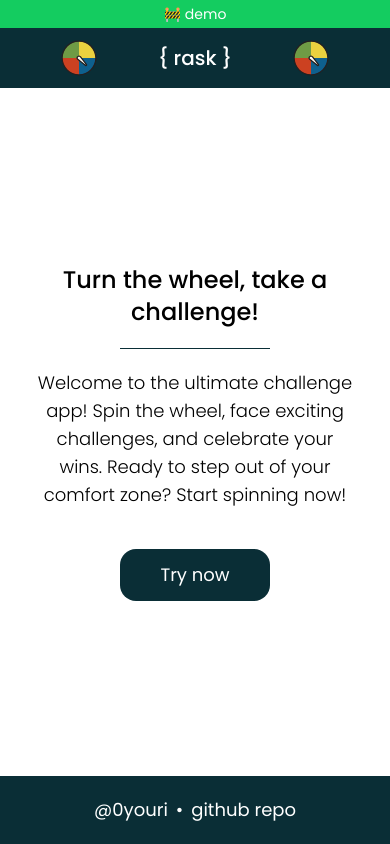
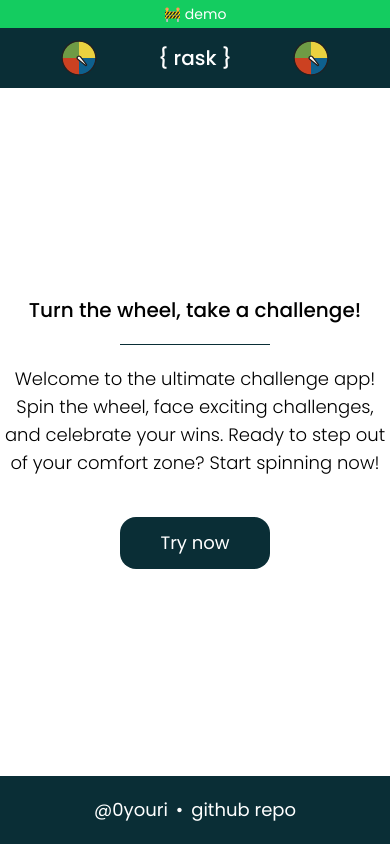
Before and after one commit to 0youri/rask, a Nuxt app in the folder frontend/: page / in a window 390 px wide. Built offline with nearby package versions, Linux system fonts and the light colour scheme.

Commit message:
fix responsive

```diff
--- a/frontend/pages/action.vue
+++ b/frontend/pages/action.vue
@@ -1,8 +1,8 @@
 <template>
   <div v-if="selectedChallenge">
     <!-- Header Section -->
-    <div class="flex flex-col items-center gap-5 py-5 mx-3 text-center">
-      <div class="text-2xl font-medium">Turn the wheel, take a challenge!</div>
+    <div class="flex flex-col items-center gap-5 py-5 text-center">
+      <div class="text-xl lg:text-2xl font-medium">Turn the wheel, take a challenge!</div>
       <svg
         width="150"
         height="2"
--- a/frontend/pages/category.vue
+++ b/frontend/pages/category.vue
@@ -1,7 +1,7 @@
 <template>
-  <div class="flex flex-col items-center gap-3 mx-3 text-center">
+  <div class="flex flex-col items-center gap-3 text-center">
     <!-- Page Header -->
-    <div class="text-2xl font-medium">
+    <div class="text-xl lg:text-2xl font-medium">
       Turn the wheel, take a challenge!
     </div>
     <svg
--- a/frontend/pages/challenge.vue
+++ b/frontend/pages/challenge.vue
@@ -1,7 +1,7 @@
 <template>
-  <div class="flex flex-col items-center gap-3 mx-3 text-center">
+  <div class="flex flex-col items-center gap-3 text-center">
     <!-- Header Section -->
-    <div class="text-2xl font-medium">
+    <div class="text-xl lg:text-2xl font-medium">
       Turn the wheel, take a challenge!
     </div>
     <svg width="150" height="1" viewBox="0 0 150 1" fill="none" xmlns="http://www.w3.org/2000/svg" ><line y1="0.5" x2="150" y2="0.5" stroke="#0A2E36" /></svg>
--- a/frontend/pages/index.vue
+++ b/frontend/pages/index.vue
@@ -1,7 +1,7 @@
 <template>
-  <div class="flex flex-col items-center gap-5 lg:gap-3 mx-3">
+  <div class="flex flex-col items-center gap-5 lg:gap-3">
     <!-- Page Header -->
-    <div class="text-2xl font-medium text-center">
+    <div class="text-xl lg:text-2xl font-medium text-center">
       Turn the wheel, take a challenge!
     </div>
     <svg
```
